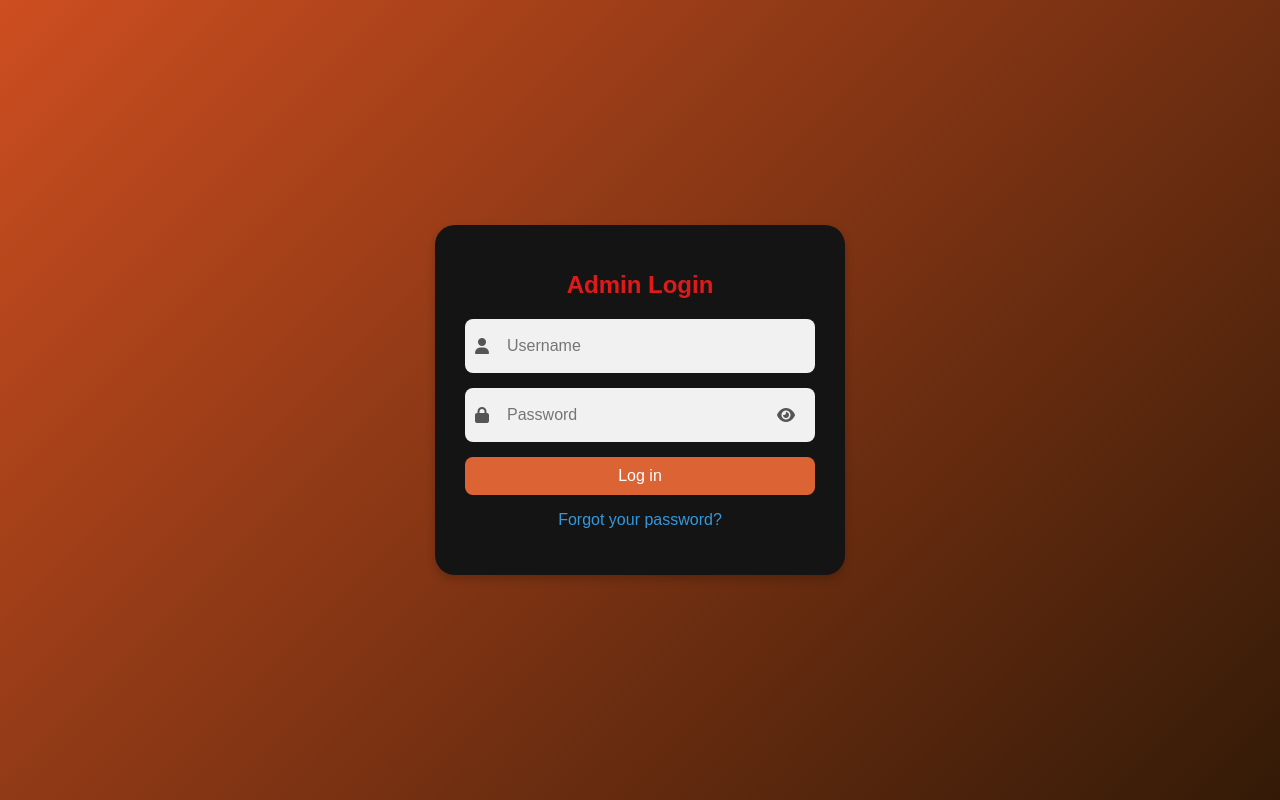
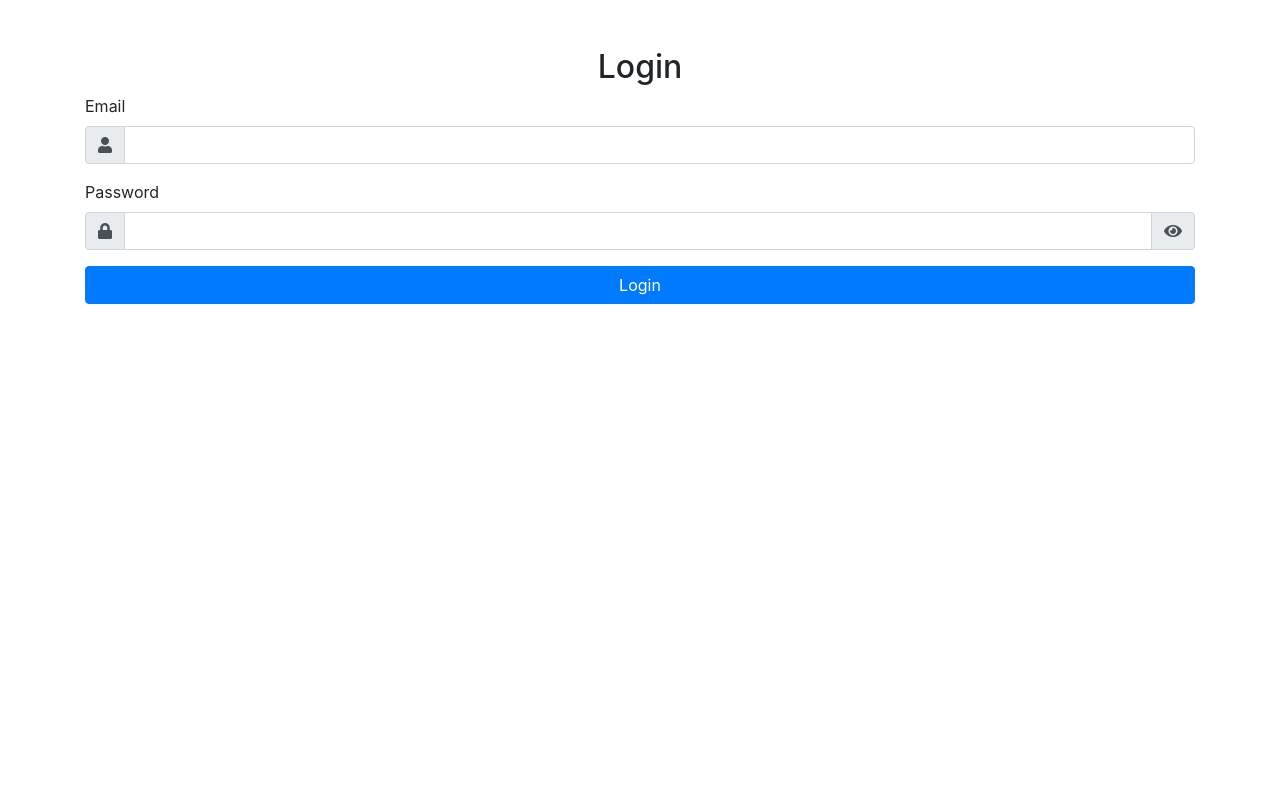
Before and after one commit to Irsnv/E-Commerse-Project, a PHP site: page /login_page.php in a window 1280 px wide. Run offline with PHP 8.4, Linux system fonts and the light colour scheme.

Commit message:
login_page.php

```diff
--- a/login_page.php
+++ b/login_page.php
@@ -1,62 +1,83 @@
 <?php
     session_start();
+    include 'db_connect.php';
 
     if ($_SERVER["REQUEST_METHOD"] == "POST") {
-    $username = $_POST["username"];
-    $password = $_POST["password"];
+        $email = $_POST['email'];
+        $password = md5($_POST['password']);
+        // SQL query to check if a user with the given email and password exists
+        $sql = "SELECT * FROM users WHERE user_email='$email' AND user_password='$password'";
+        $result = $conn->query($sql);
+        //if a matching user is found, log them in
+        if ($result->num_rows == 1) {
+            $row = $result->fetch_assoc();
+            $_SESSION['role'] = $row['user_role'];
+            $_SESSION['name'] = $row['user_name'];
 
-    // Dummy credentials (replace with database verification)
-    $valid_username = "Mirsnv";
-    $valid_password = "irsan123";
-
-    if ($username === $valid_username && $password === $valid_password) {
-        $_SESSION["admin"] = $username;
-        header("Location: admin.php"); // Redirect to dashboard
-        exit();
+            // redirect to the admin page after login
+            echo "<script>alert('Login successful! Redirecting...'); window.location.href='admin.php';</script>";
         } else {
-        $error_message = "Invalid username or password.";
-        header("Location: login.php?error=" . urlencode($error_message));
-        exit();
+            echo "<script>alert('Invalid email or password!');</script>";
         }
     }
 ?>
-
 
 <!DOCTYPE html>
 <html lang="en">
 <head>
     <meta charset="UTF-8">
     <meta name="viewport" content="width=device-width, initial-scale=1.0">
-    <title>Admin Login</title>
-    <link rel="stylesheet" href="https://cdnjs.cloudflare.com/ajax/libs/font-awesome/6.7.2/css/all.min.css">
-    <link rel="stylesheet" href="./styles/login.css">
+    <title>User Login</title>
+
+    <!-- Bootstrap CSS -->
+    <link rel="stylesheet" href="https://cdn.jsdelivr.net/npm/bootstrap@4.3.1/dist/css/bootstrap.min.css">
+
+    <!-- Font Awesome for Icons -->
+    <link rel="stylesheet" href="https://cdnjs.cloudflare.com/ajax/libs/font-awesome/5.15.4/css/all.min.css">
+
+    <!-- Custom Styles -->
+    <link rel="stylesheet" href="./styles/login_page.css">
 </head>
 <body>
+    <div class="container mt-5">
+        <h2 class="text-center">Login</h2>
 
-    <div class="container" id="login">
-        <h1 class="form-title">Admin Login</h1>
-
-        <form method="post" action="">
+        <form method="post">
+            <div class="form-group">
+                <label>Email</label>
                 <div class="input-group">
-                <i class="fas fa-user"></i>
-                <input type="text" id="username" name="username" required placeholder="Username">
+                    <div class="input-group-prepend">
+                        <span class="input-group-text"><i class="fas fa-user"></i></span>
+                    </div>
+                    <input type="email" name="email" class="form-control" required>
+                </div>
             </div>
 
+            <div class="form-group">
+                <label>Password</label>
                 <div class="input-group">
-                <i class="fas fa-lock"></i>
-                <input type="password" id="password" name="password" required placeholder="Password">
-                <i class="fas fa-eye toggle-password" onclick="togglePassword()"></i>
+                    <div class="input-group-prepend">
+                        <span class="input-group-text"><i class="fas fa-lock"></i></span>
+                    </div>
+                    <input type="password" id="password" name="password" class="form-control" required>
+                    <div class="input-group-append">
+                        <span class="input-group-text toggle-password" onclick="togglePassword()">
+                            <i class="fas fa-eye"></i>
+                        </span>
+                    </div>
+                </div>
             </div>
 
-            <input type="submit" class="btn" value="Log in" name="LogIn">
-            <p><a href="password_recovery.php">Forgot your password?</a></p>
+            <button type="submit" class="btn btn-primary btn-block">Login</button>
         </form>
     </div>
 
+    <!-- JavaScript for Password Toggle -->
     <script>
         function togglePassword() {
             let passwordInput = document.getElementById("password");
-            let toggleIcon = document.querySelector(".toggle-password");
+            let toggleIcon = document.querySelector(".toggle-password i");
+
             if (passwordInput.type === "password") {
                 passwordInput.type = "text";
                 toggleIcon.classList.remove("fa-eye");
@@ -67,17 +88,6 @@ if ($_SERVER["REQUEST_METHOD"] == "POST") {
                 toggleIcon.classList.add("fa-eye");
             }
         }
-
-        function closeModal() {
-            document.getElementById("errorModal").style.display = "none";
-        }
-
-        document.addEventListener("click", function () {
-            let errorModal = document.getElementById("errorModal");
-            if (errorModal) {
-                errorModal.style.display = "block";
-            }
-        });
     </script>
 
 </body>
```
Lines whose indentation alone changed are shown as unchanged.
